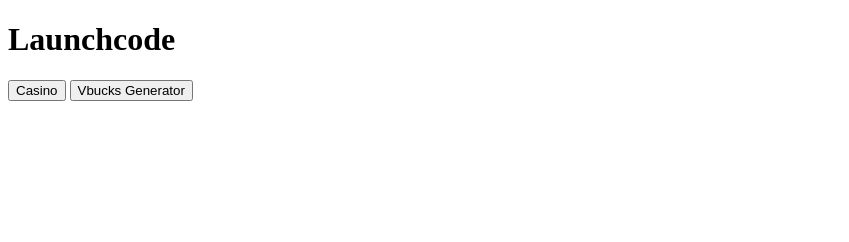
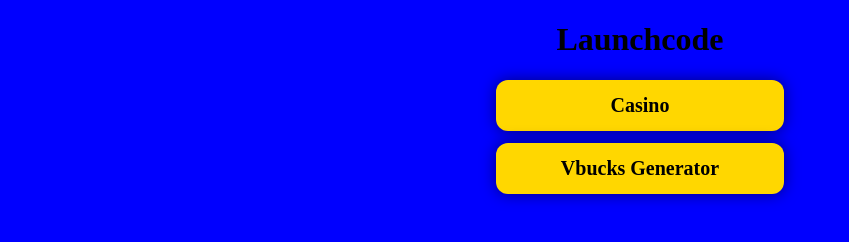
Before and after one commit to AidanGXrepo/Launchcode, a plain HTML site: page index.html in a window 1280 px wide. Shown: the whole page, without its empty margins (0-849 px from the left). Drawn offline with Linux system fonts and the light colour scheme.

Commit message:
I edited the index
Updated the layout and styling of the index page with new links.

```diff
--- a/index.html
+++ b/index.html
@@ -1,16 +1,46 @@
 <!DOCTYPE html>
 <html>
 <head>
- <h1>Launchcode</h1>
+    <title>Launchcode</title>
+
+    <style>
+
+
+        body {
+    background-color: blue;
+}
+        a{
+            display:block;
+            width:260px;
+            margin:12px auto;
+            padding:14px;
+            background:gold;
+            color:black;
+            text-decoration:none;
+            border-radius:12px;
+            font-weight:bold;
+            font-size:20px;
+            transition:0.2s;
+            box-shadow:0 0 15px rgba(0,0,0,0.5);
+            text-align:center;
+        }
+
+        a:hover{
+            transform:scale(1.06);
+        }
+
+        h1{
+            text-align:center;
+        }
+    </style>
 </head>
+
 <body>
 
-<button onclick="window.location.href='Casino/index.html'">
-        Casino
-    </button>
+    <h1>Launchcode</h1>
 
-<button onclick="window.location.href='VbucksThing/index.html'">
-        Vbucks Generator
-    </button>
+    <a href="Casino/index.html">Casino</a>
+    <a href="Vbucksthing/index.html">Vbucks Generator</a>
+
 </body>
 </html>
```
